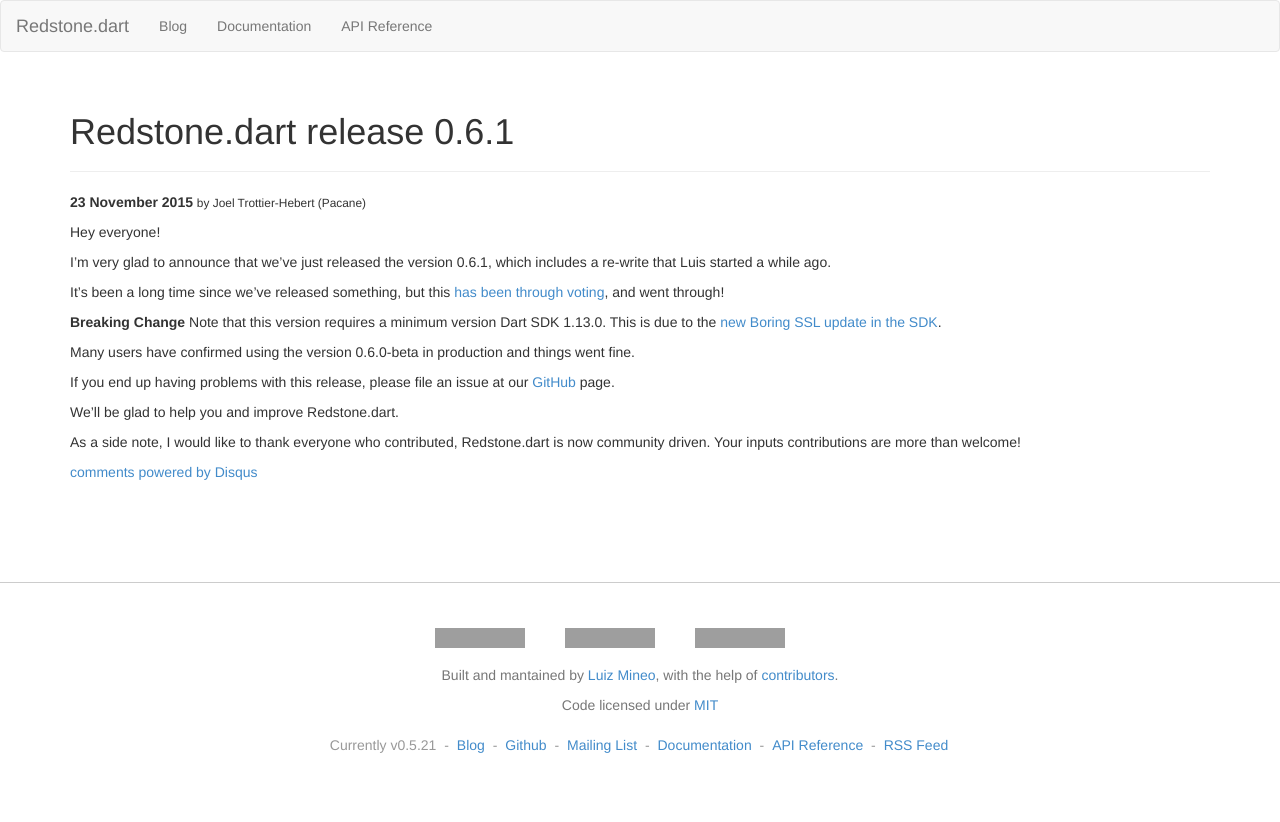
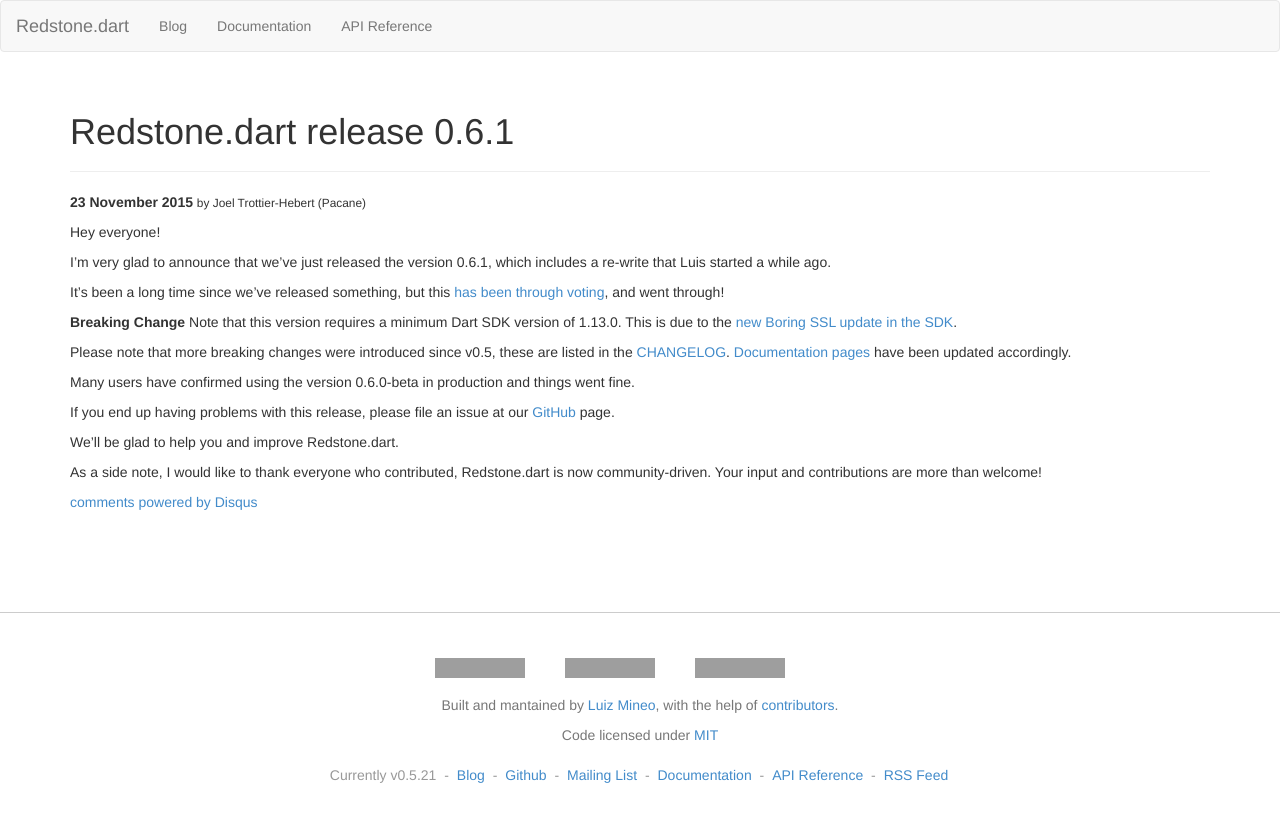
Before and after one commit to redstone-dart/redstone, a Jekyll site: the page built from _posts/2015-11-23-release-0-6-1.md, in a window 1280 px wide. Shown: the top 822 px of the page. Built offline with Jekyll 4.4.1, drawn with Linux system fonts in a browser that asks for light colours; Markdown is read by kramdown in place of the engine named in the settings; comment, search, counter and statistics services are not loaded; grey boxes are pictures that could not be loaded.

```diff
--- a/_posts/2015-11-23-release-0-6-1.md
+++ b/_posts/2015-11-23-release-0-6-1.md
@@ -11,7 +11,10 @@
 It's been a long time since we've released something, but this [has been through voting](https://github.com/redstone-dart/redstone/issues/136), and went through!
 
 __Breaking Change__
-Note that this version requires a minimum version Dart SDK 1.13.0. This is due to the [new Boring SSL update in the SDK](http://news.dartlang.org/2015/09/dart-adopts-boringssl.html).
+Note that this version requires a minimum Dart SDK version of 1.13.0. This is due to the [new Boring SSL update in the SDK](http://news.dartlang.org/2015/09/dart-adopts-boringssl.html).
+
+Please note that more breaking changes were introduced since v0.5, these are listed in the [CHANGELOG](https://pub.dartlang.org/packages/redstone). [Documentation pages](http://redstonedart.org/doc/index) have been updated accordingly.
+
 
 Many users have confirmed using the version 0.6.0-beta in production and things went fine.
 
@@ -19,4 +22,4 @@
 
 We'll be glad to help you and improve Redstone.dart.
 
-As a side note, I would like to thank everyone who contributed, Redstone.dart is now community driven. Your inputs contributions are more than welcome!
+As a side note, I would like to thank everyone who contributed, Redstone.dart is now community-driven. Your input and contributions are more than welcome!
```
